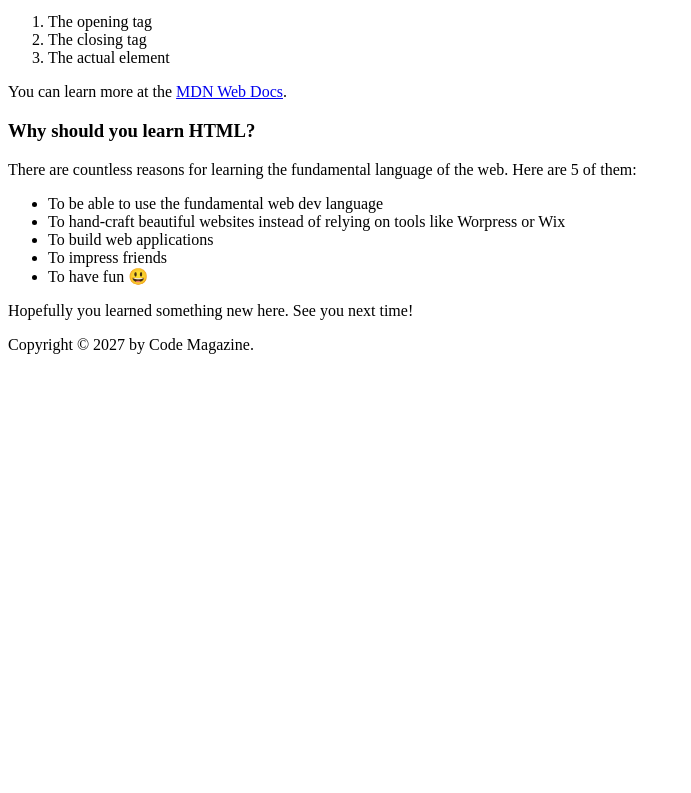
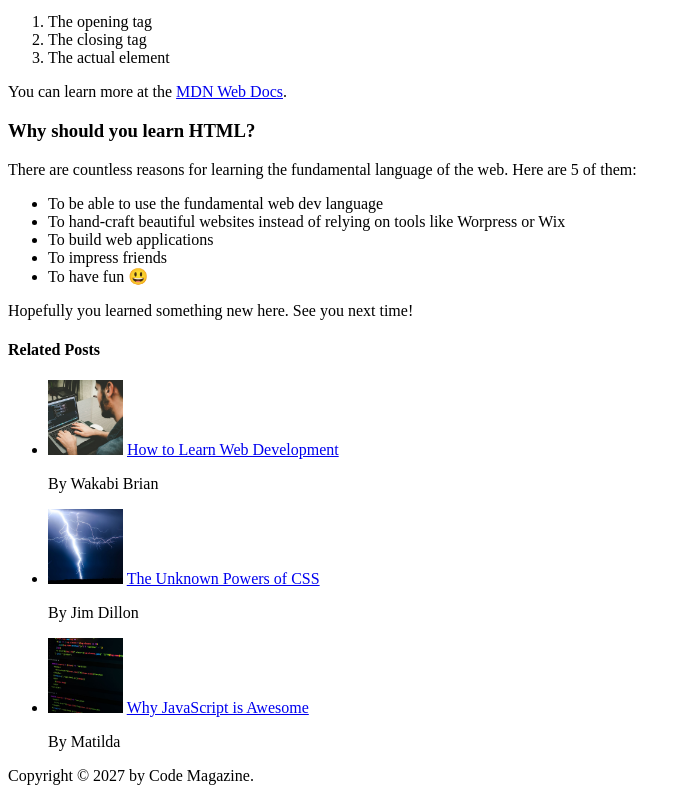
Before and after one commit to wakabibrian/HTML-and-CSS-Course, a website: page 02-HTML-Fundamentals/index.html in a window 1280 px wide. Shown: the part 690-1483 px from the top of the page, without its empty margins (0-691 px from the left). Before the commit the page ends 1052 px from the top, so only its background shows below. Drawn offline with Linux system fonts and the light colour scheme.

Commit message:
chore(challenge): Add coding challenge 1

```diff
--- a/02-HTML-Fundamentals/index.html
+++ b/02-HTML-Fundamentals/index.html
@@ -28,7 +28,7 @@
         <h2>The Basic Language of the Web: HTML</h2>
 
         <img
-          src="laura-jones.jpg"
+          src="img/laura-jones.jpg"
           alt="Headshot of Laura Jones"
           width="50"
           height="50"
@@ -37,7 +37,7 @@
         <p>Posted by <strong>Laura Jones</strong> on Monday, June 21st 2027</p>
 
         <img
-          src="post-img.jpg"
+          src="img/post-img.jpg"
           alt="HTML code on a screen"
           width="500"
           height="200"
@@ -104,6 +104,37 @@
       <p>Hopefully you learned something new here. See you next time!</p>
     </article>
 
+    <aside>
+      <h4>Related Posts</h4>
+      <ul>
+        <li>
+          <img
+            src="img/related-1.jpg"
+            alt="Person Programming"
+            width="75"
+            height="75"
+          />
+          <a href="#">How to Learn Web Development</a>
+          <p>By Wakabi Brian</p>
+        </li>
+        <li>
+          <img src="img/related-2.jpg" alt="Lightning" width="75" height="75" />
+          <a href="#">The Unknown Powers of CSS</a>
+          <p>By Jim Dillon</p>
+        </li>
+        <li>
+          <img
+            src="img/related-3.jpg"
+            alt="JavaScript code on screen"
+            width="75"
+            height="75"
+          />
+          <a href="#">Why JavaScript is Awesome</a>
+          <p>By Matilda</p>
+        </li>
+      </ul>
+    </aside>
+
     <footer>Copyright &copy; 2027 by Code Magazine.</footer>
   </body>
 </html>
```
Also changed, not shown: 02-HTML-Fundamentals/img/challenges.jpg (renamed from 02-HTML-Fundamentals/challenges.jpg), 02-HTML-Fundamentals/img/laura-jones.jpg (renamed from 02-HTML-Fundamentals/laura-jones.jpg), 02-HTML-Fundamentals/img/post-img.jpg (renamed from 02-HTML-Fundamentals/post-img.jpg), 02-HTML-Fundamentals/img/related-1.jpg (renamed from 02-HTML-Fundamentals/related-1.jpg), 02-HTML-Fundamentals/img/related-2.jpg (renamed from 02-HTML-Fundamentals/related-2.jpg), 02-HTML-Fundamentals/img/related-3.jpg (renamed from 02-HTML-Fundamentals/related-3.jpg).
